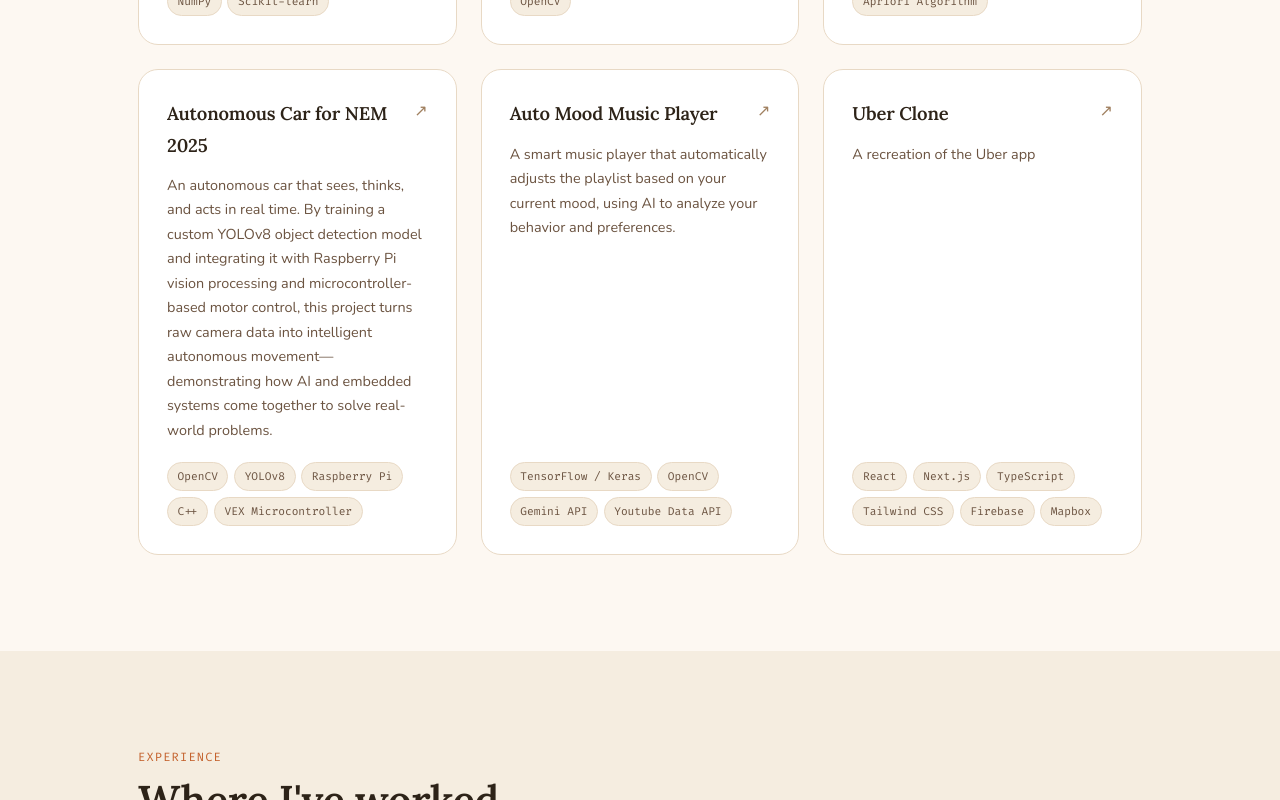
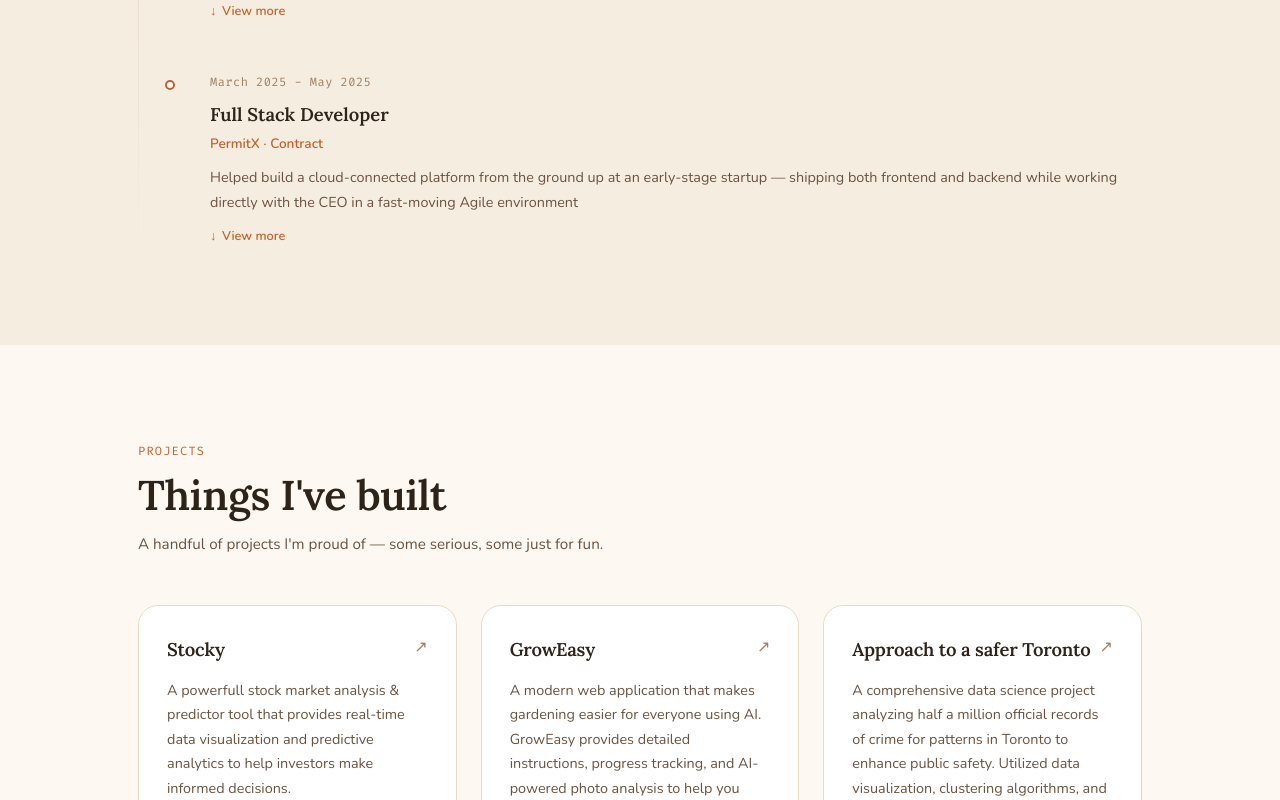
Before and after one commit to RRyanDang/portfolio, a Vue app: page / in a window 1280 px wide. Shown: the part 2060-2860 px from the top of the page. Built offline with nearby package versions, Linux system fonts and the light colour scheme.

Commit message:
fix comp. layout

```diff
--- a/src/App.vue
+++ b/src/App.vue
@@ -14,8 +14,8 @@ import SiteFooter        from './components/SiteFooter.vue'
   <main>
     <HeroSection />
     <SkillsSection />
+    <ExperienceSection />
     <ProjectsSection />
-    <ExperienceSection />
     <ClubsSection />
     <ContactSection />
   </main>
```
